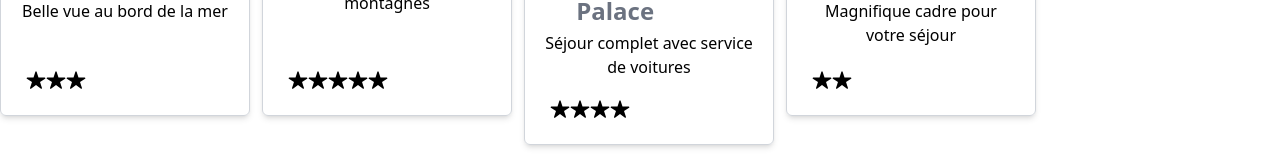
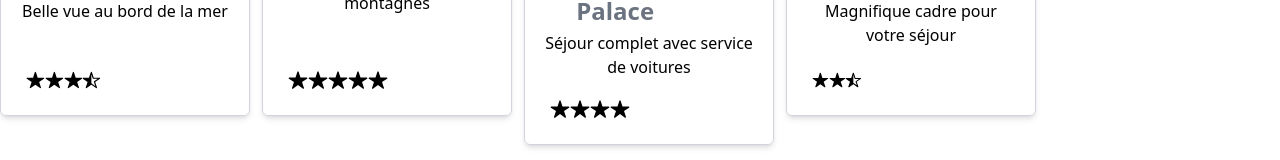
Before and after one commit to NdekoCode/hotel-management, an Angular app: page / in a window 1280 px wide. Shown: the part 425-585 px from the top of the page. Built offline with nearby package versions, Linux system fonts and the light colour scheme.

Commit message:
feat: add half rating

```diff
--- a/src/app/shared/components/star-rating/star-rating.component.html
+++ b/src/app/shared/components/star-rating/star-rating.component.html
@@ -1,13 +1,31 @@
-<div class="flex items-center cursor-pointer max-w-[125px]">
+<div
+	class="flex items-center cursor-pointer max-w-[125px]"
+	[style.width.px]="starWidth"
+	[title]="rating"
+>
 	<svg
 		xmlns="http://www.w3.org/2000/svg"
 		*ngFor="let item of items"
-		class="ionicon"
 		viewBox="0 0 512 512"
-		class="w-5 h-5 cursor-pointer"
+		class="w-5 h-5 cursor-pointer ionicon"
 	>
 		<path
 			d="M394 480a16 16 0 01-9.39-3L256 383.76 127.39 477a16 16 0 01-24.55-18.08L153 310.35 23 221.2a16 16 0 019-29.2h160.38l48.4-148.95a16 16 0 0130.44 0l48.4 149H480a16 16 0 019.05 29.2L359 310.35l50.13 148.53A16 16 0 01394 480z"
 		/>
 	</svg>
+	<svg
+		*ngIf="isFloat"
+		xmlns="http://www.w3.org/2000/svg"
+		class="w-5 h-5 cursor-pointer ionicon"
+		viewBox="0 0 512 512"
+	>
+		<path
+			d="M480 208H308L256 48l-52 160H32l140 96-54 160 138-100 138 100-54-160z"
+			fill="none"
+			stroke="currentColor"
+			stroke-linejoin="round"
+			stroke-width="32"
+		/>
+		<path d="M256 48v316L118 464l54-160-140-96h172l52-160z" />
+	</svg>
 </div>
--- a/src/app/shared/components/star-rating/star-rating.component.ts
+++ b/src/app/shared/components/star-rating/star-rating.component.ts
@@ -6,11 +6,14 @@ import { Component, Input, OnChanges } from '@angular/core';
 })
 export class StarRatingComponent implements OnChanges {
 	@Input() rating: string | number = 2;
+	ratingClone!: number;
 	public starWidth!: number;
 	items!: (number | string)[];
+	isFloat!: boolean;
 	ngOnChanges(): void {
-		this.rating = parseInt(this.rating as string);
-		this.starWidth = (this.rating * 125) / 5;
-		this.items = new Array(this.rating);
+		this.isFloat = !Number.isInteger(this.rating);
+		this.ratingClone = parseInt(this.rating as string);
+		this.starWidth = (this.ratingClone * 125) / 5;
+		this.items = new Array(this.ratingClone);
 	}
 }
```
